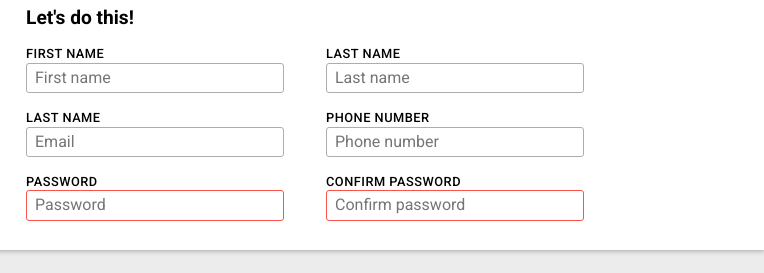
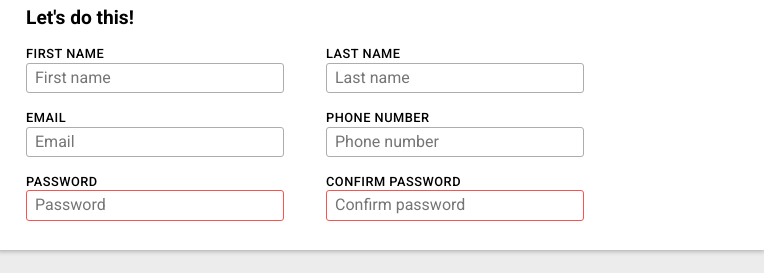
Before and after one commit to BenjaminFrias/odin-sign-up-form, a plain HTML site: page index.html in a window 1280 px wide. Shown: the part 230-503 px from the top of the page, 516-1280 px from the left. Drawn offline with Linux system fonts and the light colour scheme.

Commit message:
change input name email

```diff
--- a/index.html
+++ b/index.html
@@ -54,7 +54,7 @@
                     <input type="text" placeholder="Last name" name="last-name" id="last-name">
                 </div>
                 <div>
-                    <label for="email">Last Name</label>
+                    <label for="email">Email</label>
                     <input type="email" placeholder="Email" name="email" id="email">
                 </div>
                 <div>
```
